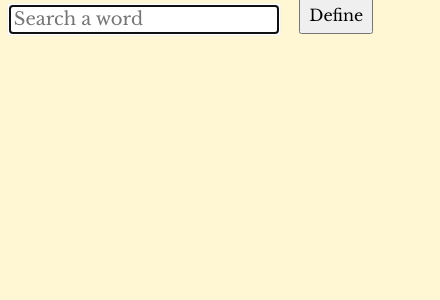
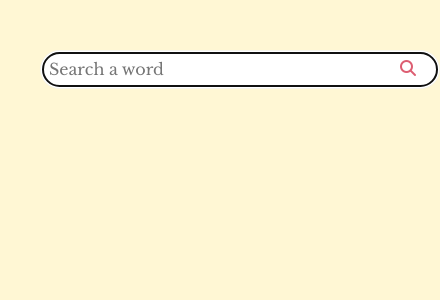
Before and after one commit to bfreitas1098/dictionary-project, a React (Create React App) app: page / in a window 390 px wide. Shown: the top 300 px of the page, 440 px wide, since content can reach past the window. Built offline with nearby package versions, Linux system fonts and the light colour scheme.

Commit message:
Deleted the CSS for the Search component and restyled the input area

```diff
--- a/src/components/Search.js
+++ b/src/components/Search.js
@@ -1,9 +1,10 @@
 import React, { useState } from "react";
+import styled from "styled-components";
 import axios from "axios";
 import { Results } from "./Results";
 import { Images } from "./Images";
 
-import "../styles/Search.css";
+import { theme } from "../styles/ColorStyles";
 
 export const Search = () => {
   const [keyword, setKeyword] = useState("");
@@ -44,30 +45,61 @@ export const Search = () => {
   };
 
   return (
-    <div className="Search">
-      <div className="container-fluid">
-        <div className="row">
-          <div className="col-sm">
-            <form onSubmit={handleSubmit}>
+    <Wrapper>
+      <SearchBox>
+        <form>
           <input
             type="search"
             autoComplete="off"
             autoFocus="off"
             onChange={handleSearch}
-                className="search-box"
             placeholder="Search a word"
           />
-              <input type="submit" value="Define" className="search-button" />
+          <button onClick={handleSubmit}>
+            <i className="fa-solid fa-magnifying-glass"></i>
+          </button>
         </form>
-            <div className="images-section">
+      </SearchBox>
+      <ImagesWrapper>
         <Images images={images} />
-            </div>
-          </div>
-          <div className="col-sm results-content">
+      </ImagesWrapper>
+      <ResultsWrapper>
         <Results results={results} />
-          </div>
-        </div>
-      </div>
-    </div>
+      </ResultsWrapper>
+    </Wrapper>
   );
 };
+
+const Wrapper = styled.div`
+  position: relative;
+`;
+
+const SearchBox = styled.div`
+  input {
+    position: absolute;
+    top: 50px;
+    left: 40px;
+    border: solid 1px ${theme.borderColor};
+    border-radius: 20px;
+    padding: 8px;
+    width: 400px;
+    font-size: 16px;
+  }
+
+  i {
+    position: absolute;
+    z-index: 1;
+    color: #dd5e72;
+    top: 60px;
+    left: 400px;
+  }
+
+  button {
+    border: none;
+    background-color: transparent;
+  }
+`;
+
+const ImagesWrapper = styled.div``;
+
+const ResultsWrapper = styled.div``;
--- a/src/styles/App.css
+++ b/src/styles/App.css
@@ -14,17 +14,3 @@ body {
   font-family: "Libre Baskerville", serif;
   line-height: 130%;
 }
-
-@media (min-width: 390px) and (max-width: 810px) {
-  body {
-    margin: 0 auto;
-    max-width: 400px;
-  }
-}
-
-@media (min-width: 760px) and (max-width: 800px) {
-  body {
-    margin: 0 auto;
-    max-width: 700px;
-  }
-}
--- a/src/styles/Search.css
+++ /dev/null
@@ -1,140 +0,0 @@
-.Search {
-  position: relative;
-}
-
-.Search section {
-  padding: 30px;
-  border-radius: 20px;
-  box-shadow: 0 10px 10px rgb(0 0 0 / 10%);
-  margin: 20px 0;
-  background-color: var(--section-color);
-  border: 1px solid var(--border-color);
-}
-
-.Search .search-box {
-  width: 75%;
-  border-radius: 2px;
-  padding: 9px 10px;
-  border: 1px solid var(--border-color);
-  margin: 0 20px 0 0;
-  font-size: 18px;
-  position: relative;
-  top: 1px;
-}
-
-.Search .images-section {
-  margin-top: 40px;
-}
-
-.Search .search-content {
-  margin: 400px 0 0 -200px;
-}
-
-.Search .results-content {
-  margin: 0 -110px 0 100px;
-}
-
-@media (min-width: 380px) and (max-width: 750px) {
-  .Search h1 {
-    font-size: 63px;
-    margin-left: -10px;
-  }
-
-  .Search .search-content {
-    margin: -10px 0 0 0px;
-    max-width: 400px;
-    margin-left: 0px;
-  }
-
-  .Search .search-box {
-    margin: 0 -5px 0 -35px;
-    padding: 5px 6px;
-  }
-
-  .Search .search-button {
-    padding: 6px 8px;
-    margin: 0px -25px 0 23px;
-    font-size: 16px;
-    position: relative;
-    bottom: 3px;
-  }
-
-  .Search .results-content {
-    max-width: 400px;
-    margin-left: 0px;
-  }
-
-  .Search .images-section {
-    margin-top: 30px;
-  }
-
-  .Search section {
-    padding: 16px;
-  }
-}
-
-@media (min-width: 760px) and (max-width: 800px) {
-  .Search h1 {
-    font-size: 60px;
-    margin-left: -30px;
-  }
-
-  .Search .search-content {
-    max-width: 400px;
-    margin-top: 250px;
-  }
-
-  .Search .search-box {
-    margin-left: -20px;
-    max-width: 300px;
-  }
-
-  .Search .search-button {
-    margin-right: -25px;
-    font-size: 16px;
-    position: relative;
-    bottom: 2px;
-  }
-
-  .Search .images-section {
-    margin-top: 30px;
-  }
-
-  .Search .results-content {
-    margin-left: 10px;
-    max-width: 350px;
-  }
-}
-
-@media (min-width: 820px) and (max-width: 1190px) {
-  .Search h1 {
-    font-size: 65px;
-    margin: 20px 0 0 10px;
-  }
-
-  .Search .search-content {
-    max-width: 375px;
-    margin-top: 280px;
-  }
-
-  .Search .results-content {
-    max-width: 375px;
-    margin-left: 50px;
-  }
-
-  .Search .search-box {
-    max-width: 350px;
-    margin-left: -45px;
-  }
-
-  .Search .search-button {
-    margin-right: -45px;
-    position: relative;
-    bottom: 2px;
-    font-size: 17px;
-  }
-
-  .Search .images-section {
-    margin-top: 40px;
-  }
-}
```
Lines whose indentation alone changed are shown as unchanged.
